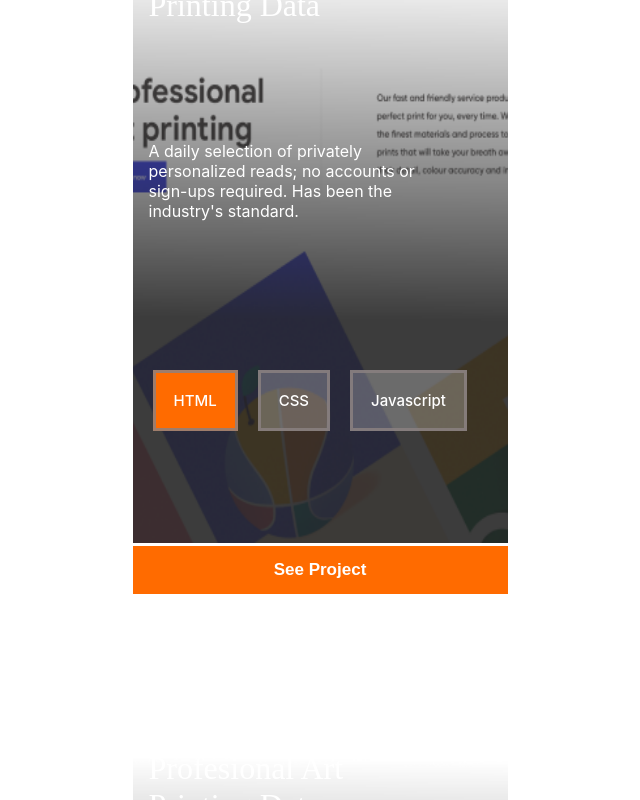
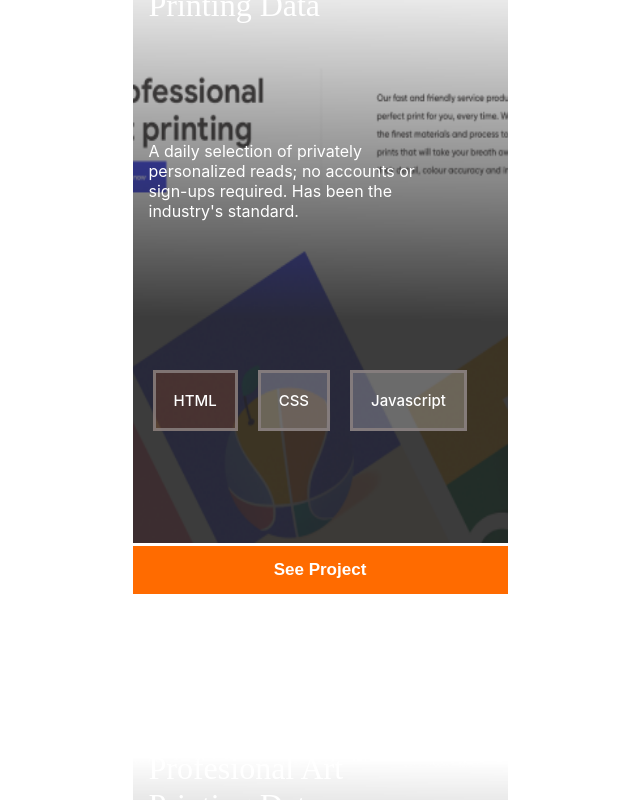
Before and after one commit to anyars-encarta/Porfolio, a website: page index.html in a window 1280 px wide. In both pictures the pointer is over the link 267 px from the left and 2363 px from the top of the page. Shown: the part 1963-2763 px from the top of the page, without its empty margins (72-712 px from the left). Drawn offline with Linux system fonts and the light colour scheme.

Commit message:
Enhanced the CSS with button background transparency

```diff
--- a/index.css
+++ b/index.css
@@ -236,7 +236,7 @@ a {
 }
 
 .print-data a:hover {
-  background-color: #ff6b00;
+  background-color: rgba(255, 107, 0, 0.15);
 }
 
 .print-data button {
```
